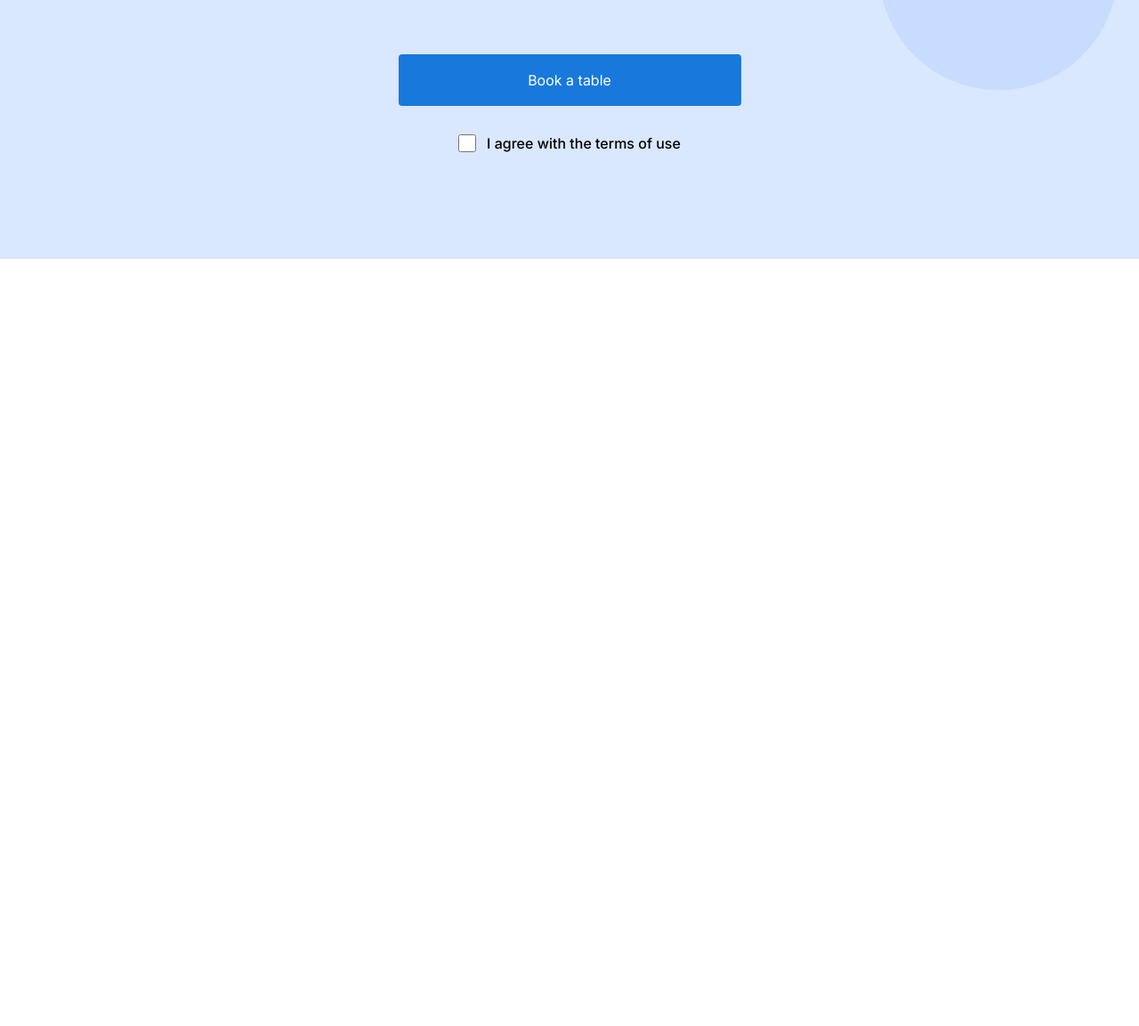
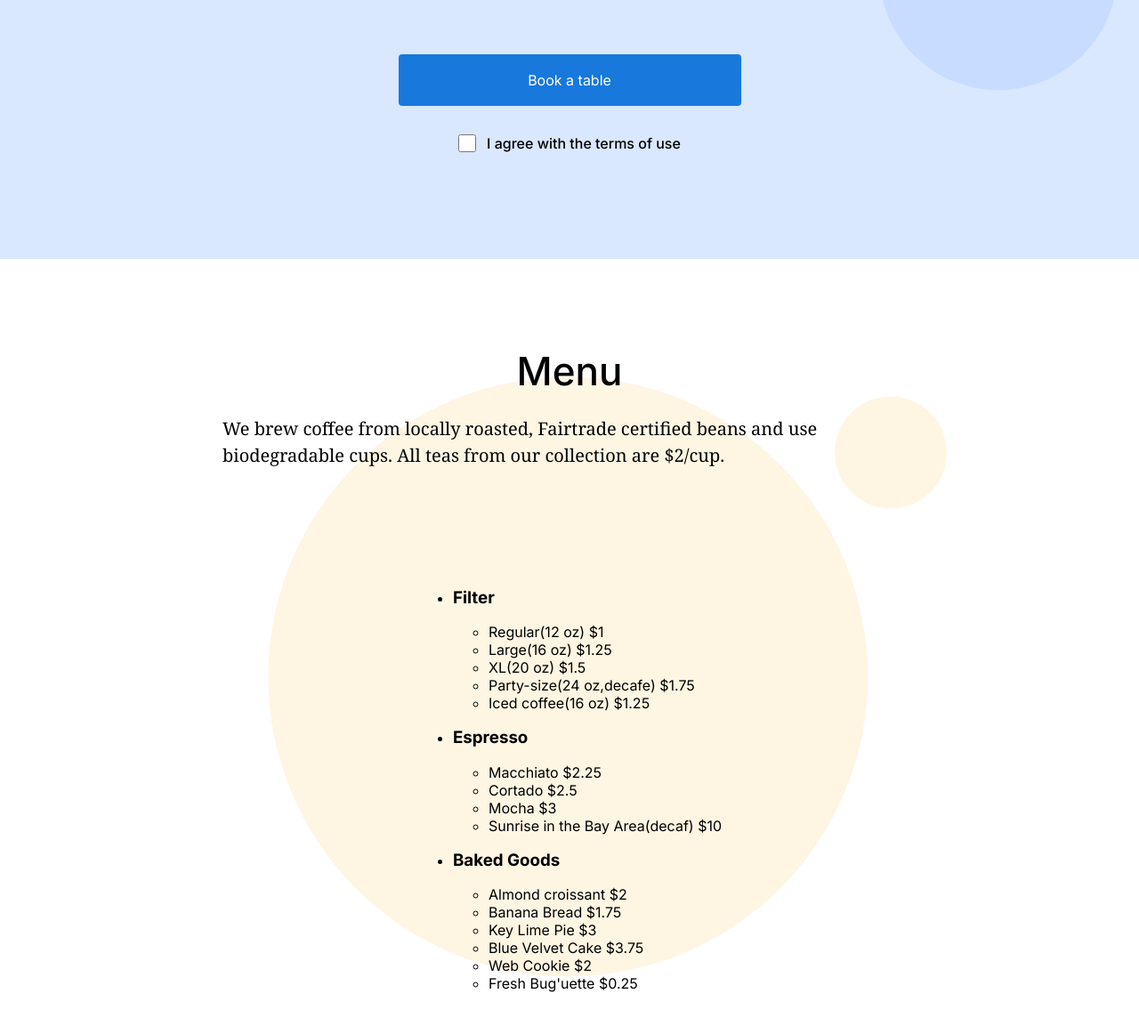
Before and after one commit to Resendiz997/se_project_coffeeshop, a plain HTML site: page index.html in a window 1280 px wide. Shown: the part 2355-3508 px from the top of the page at 89% size. Before the commit the page ends 2646 px from the top, so only its background shows below. Drawn offline with Linux system fonts and the light colour scheme.

Commit message:
add menu block

```diff
--- a/index.html
+++ b/index.html
@@ -109,7 +109,104 @@ I agree with the terms of use
   </fieldset>
 </form>
    </section>
-   <section id="menu" class="menu"></section>
+   <section id="menu" class="menu">
+    <h2 class="menu__title">Menu</h2>
+    <p class="menu__subtitle">We brew coffee from locally roasted, Fairtrade
+    certified beans and use biodegradable cups. All teas from our collection are $2/cup.
+    </p>
+    <ul class="menu__cards">
+      <li class="card">
+        <h3 class="card__title"> Filter</h3>
+        <ul class="card__list">
+          <li class="card__list-item">
+          Regular(12 oz)
+          <span class="card__list-divider"></span>
+          $1
+        </li>
+        <li class="card__list-item">
+          Large(16 oz)
+          <span class="card__list-divider"></span>
+          $1.25
+        </li>
+        <li class="card__list-item">
+          XL(20 oz)
+          <span class="card__list-divider"></span>
+          $1.5
+        </li>
+        <li class="card__list-item">
+          Party-size(24 oz,decafe)
+          <span class="card__list-divider"></span>
+          $1.75
+        </li>
+        <li class="card__list-item">
+          Iced coffee(16 oz)
+          <span class="card__list-divider"></span>
+          $1.25
+        </li>
+        </ul>
+      </li>
+        <li class="card">
+          <h3 class="card__title">Espresso</h3>
+          <ul class="card__list">
+          <li class="card__list-item">
+            Macchiato
+            <span class="card__list-divider"></span>
+            $2.25
+          </li>
+          <li class="card__list-item">
+            Cortado
+            <span class="card__list-divider"></span>
+            $2.5
+          </li>
+          <li class="card__list-item">
+            Mocha
+            <span class="card__list-divider"></span>
+            $3
+          </li>
+          <li class="card__list-item">
+            Sunrise in the Bay Area(decaf)
+            <span class="card__list-divider"></span>
+            $10
+          </li>
+          </ul>
+        </li>
+        <li class="card">
+          <h3 class="card__title">Baked Goods</h3>
+          <ul class="card__list">
+          <li class="card__list-item">
+            Almond croissant
+            <span class="card__list-divider"></span>
+            $2
+          </li>
+          <li class="card__list-item">
+            Banana Bread
+            <span class="card__list-divider"></span>
+            $1.75
+          </li>
+          <li class="card__list-item">
+            Key Lime Pie
+            <span class="card__list-divider"></span>
+            $3
+          </li>
+          <li class="card__list-item">
+            Blue Velvet Cake
+            <span class="card__list-divider"></span>
+            $3.75
+          </li>
+          <li class="card__list-item">
+            Web Cookie
+            <span class="card__list-divider"></span>
+            $2
+          </li>
+          <li class="card__list-item">
+            Fresh Bug'uette
+            <span class="card__list-divider"></span>
+            $0.25
+          </li>
+          </ul>
+        </li>
+    </ul>
+   </section>
    <section class="about"></section>
   </main>
   <footer id="contacts" class="footer"></footer>
--- a/pages/index.css
+++ b/pages/index.css
@@ -11,3 +11,32 @@
 @import url(../blocks/reservation.css);
 
 @import url(../blocks/form.css);
+
+
+.menu{
+  background-color: #fff;
+  background-image: url(../images/images/background_menu.svg);
+  background-repeat: none;
+  background-position: center;
+  background-size: cover;
+  padding: 100px 0 100px 0;
+  display: flex;
+  align-items: center;
+  flex-direction: column;
+}
+
+.menu__title{
+  font-family: "Inter";
+  font-weight: 500;
+  font-size: 44px;
+  line-height: 52px;
+  max-width: 780px;
+  margin: 0 0 24px;
+}
+.menu__subtitle{
+  font-family: "Noto Serif";
+  font-size: 20px;
+  line-height: 30px;
+  max-width: 780px;
+  margin: 0 0 100px;
+}
```
